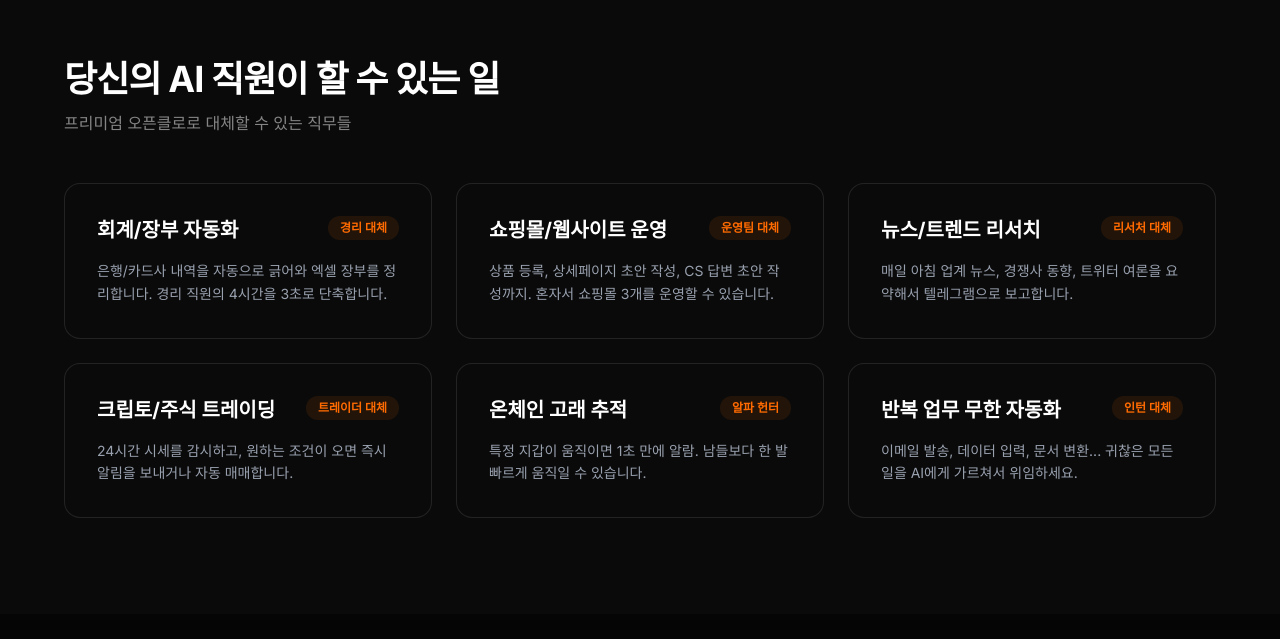
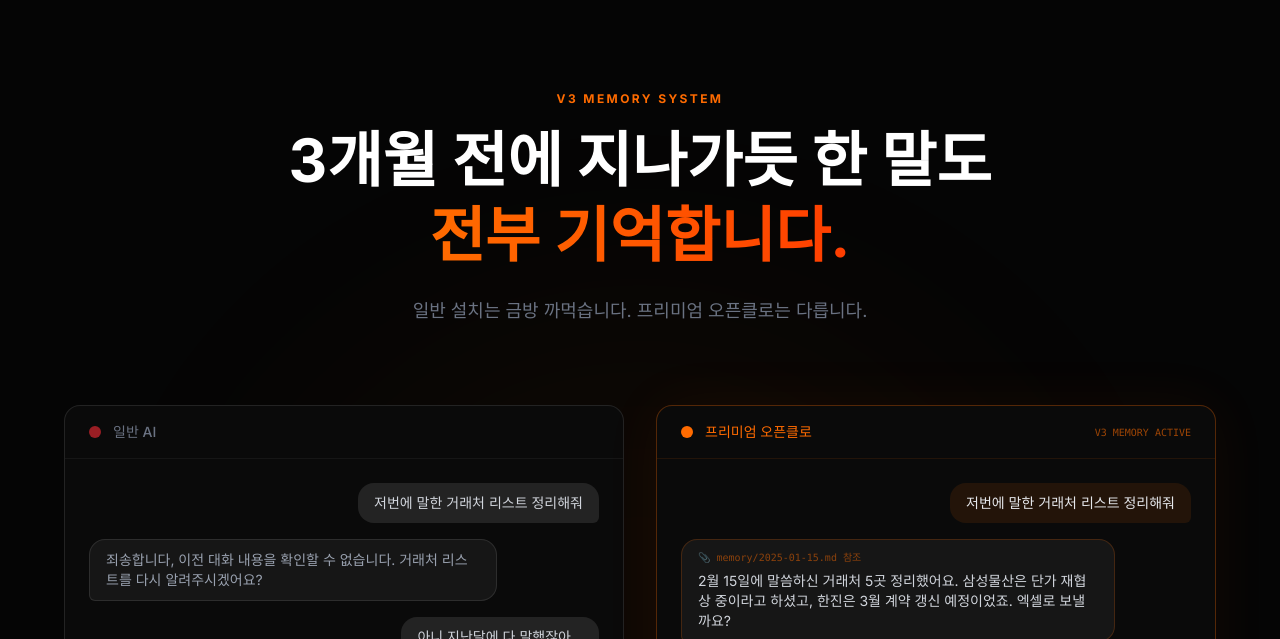
Before and after one commit to VictorJeon/clawnode, a Next.js app: page / in a window 1280 px wide. Shown: the part 1761-2400 px from the top of the page. Built offline with nearby package versions, Linux system fonts and the light colour scheme; no server answers; a web font is replaced by a local one.

Commit message:
remove: use cases grid section

```diff
--- a/src/components/pages/HomePageClient.tsx
+++ b/src/components/pages/HomePageClient.tsx
@@ -115,36 +115,6 @@ export default function HomePageClient() {
                 <GlowCard>
                   <p className="text-gray-300 leading-relaxed font-medium">{pain}</p>
                 </GlowCard>
-              </FadeIn>
-            ))}
-          </div>
-        </div>
-      </section>
-
-      {/* Use Cases Grid */}
-      <section className="py-24 px-4 md:px-6 bg-white/[0.02]">
-        <div className="max-w-6xl mx-auto">
-          <FadeIn>
-            <SectionHeading subtitle="프리미엄 오픈클로로 대체할 수 있는 직무들">당신의 AI 직원이 할 수 있는 일</SectionHeading>
-          </FadeIn>
-
-          <div className="grid grid-cols-1 md:grid-cols-3 gap-6 mt-12">
-            {[
-              { title: '회계/장부 자동화', desc: '은행/카드사 내역을 자동으로 긁어와 엑셀 장부를 정리합니다. 경리 직원의 4시간을 3초로 단축합니다.', tag: '경리 대체' },
-              { title: '쇼핑몰/웹사이트 운영', desc: '상품 등록, 상세페이지 초안 작성, CS 답변 초안 작성까지. 혼자서 쇼핑몰 3개를 운영할 수 있습니다.', tag: '운영팀 대체' },
-              { title: '뉴스/트렌드 리서치', desc: '매일 아침 업계 뉴스, 경쟁사 동향, 트위터 여론을 요약해서 텔레그램으로 보고합니다.', tag: '리서처 대체' },
-              { title: '크립토/주식 트레이딩', desc: '24시간 시세를 감시하고, 원하는 조건이 오면 즉시 알림을 보내거나 자동 매매합니다.', tag: '트레이더 대체' },
-              { title: '온체인 고래 추적', desc: '특정 지갑이 움직이면 1초 만에 알람. 남들보다 한 발 빠르게 움직일 수 있습니다.', tag: '알파 헌터' },
-              { title: '반복 업무 무한 자동화', desc: '이메일 발송, 데이터 입력, 문서 변환... 귀찮은 모든 일을 AI에게 가르쳐서 위임하세요.', tag: '인턴 대체' },
-            ].map((item, i) => (
-              <FadeIn key={item.title} delay={i * 0.1}>
-                <div className="h-full p-8 border border-white/10 bg-[#0A0A0A] rounded-2xl hover:border-[#FF6B00]/30 transition-all group">
-                  <div className="flex justify-between items-start mb-4">
-                    <h3 className="text-xl font-bold">{item.title}</h3>
-                    <span className="px-3 py-1 rounded-full bg-[#FF6B00]/10 text-[#FF6B00] text-xs font-bold shrink-0 ml-3">{item.tag}</span>
-                  </div>
-                  <p className="text-sm text-gray-400 leading-relaxed">{item.desc}</p>
-                </div>
               </FadeIn>
             ))}
           </div>
```
